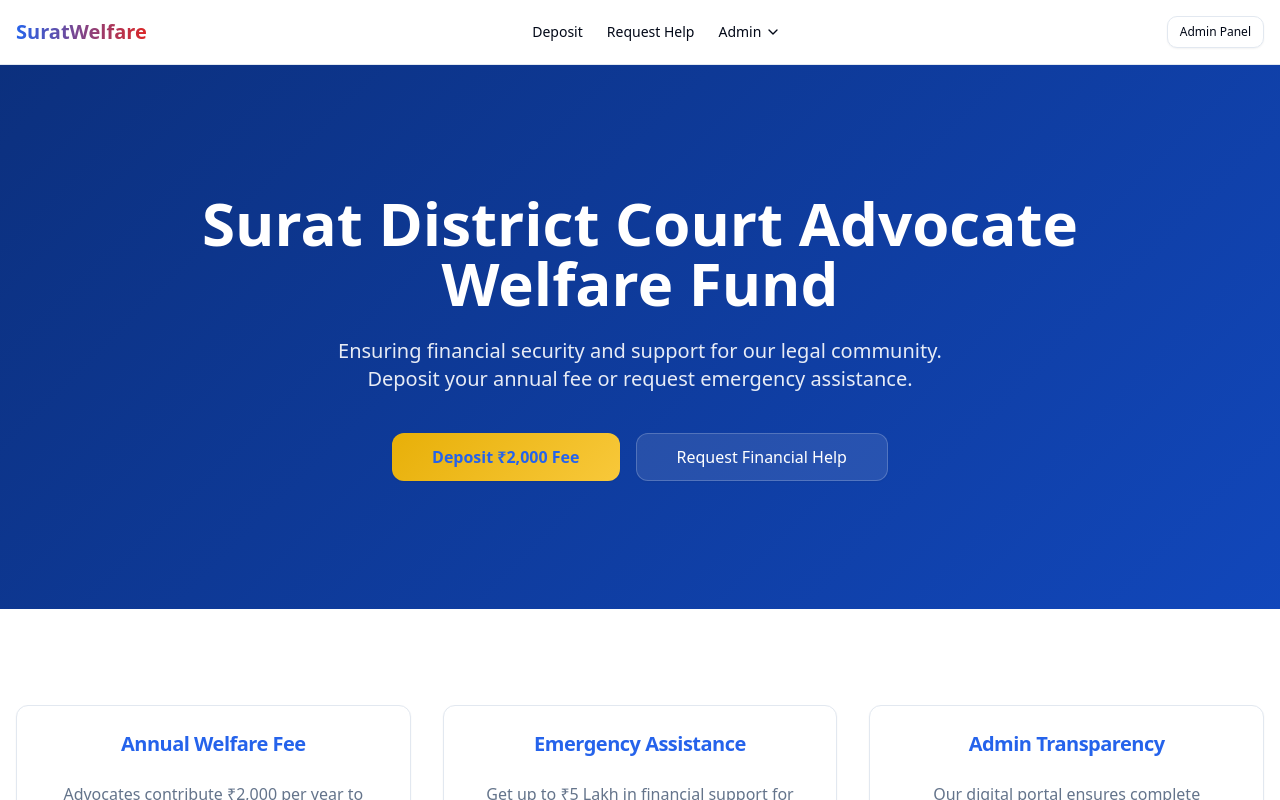
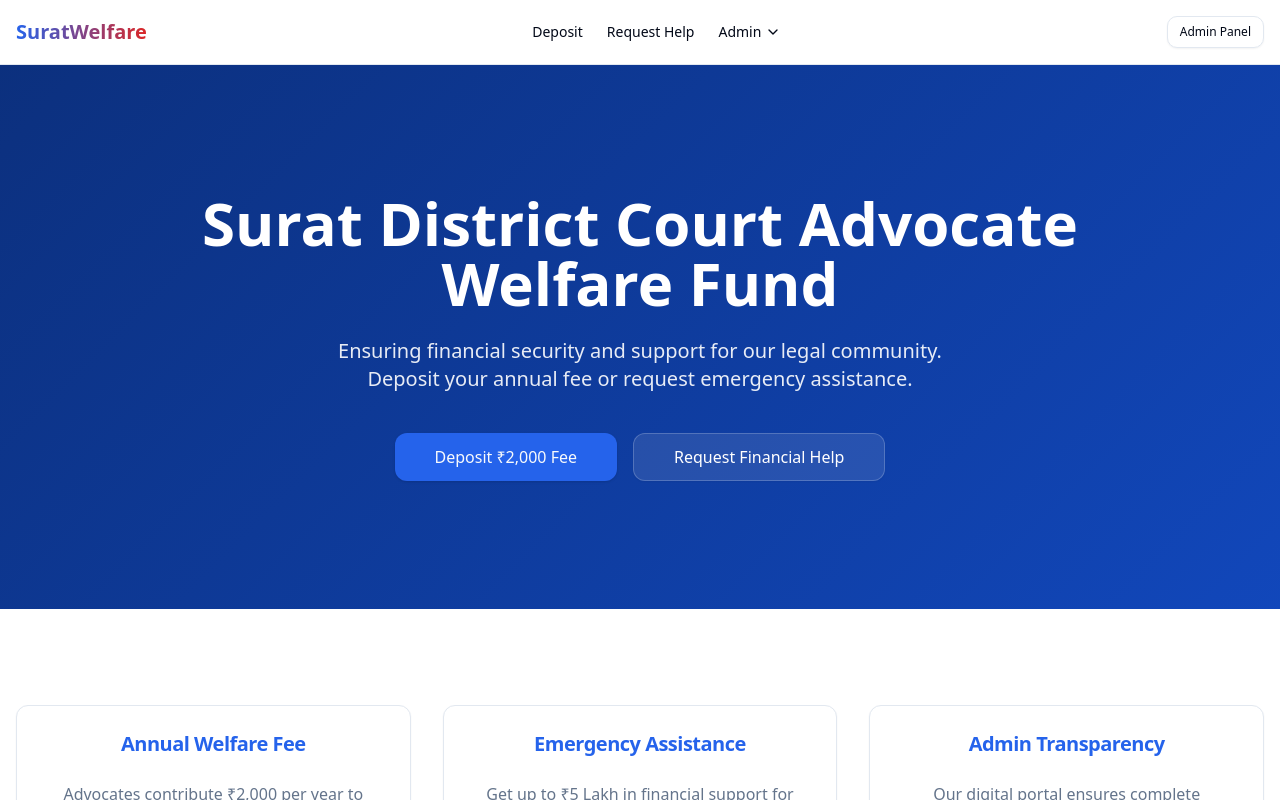
Before and after one commit to sagarjariwala333/surat-district-wellfare, a Next.js app: page / in a window 1280 px wide. Shown: the top 800 px of the page. Built offline with nearby package versions, Linux system fonts and the light colour scheme.

Commit message:
fix: button bg color

```diff
--- a/app/page.tsx
+++ b/app/page.tsx
@@ -16,7 +16,7 @@ export default function Home() {
               Ensuring financial security and support for our legal community. Deposit your annual fee or request emergency assistance.
             </p>
             <div className="flex flex-col sm:flex-row gap-4 justify-center pt-4">
-              <Button asChild variant="gold" size="xl" className="text-base">
+              <Button asChild size="xl" className="text-base">
                 <Link href="/deposit">Deposit ₹2,000 Fee</Link>
               </Button>
               <Button asChild variant="outline" size="xl" className="text-base bg-white/10 border-white/20 text-white hover:bg-white/20">
```
